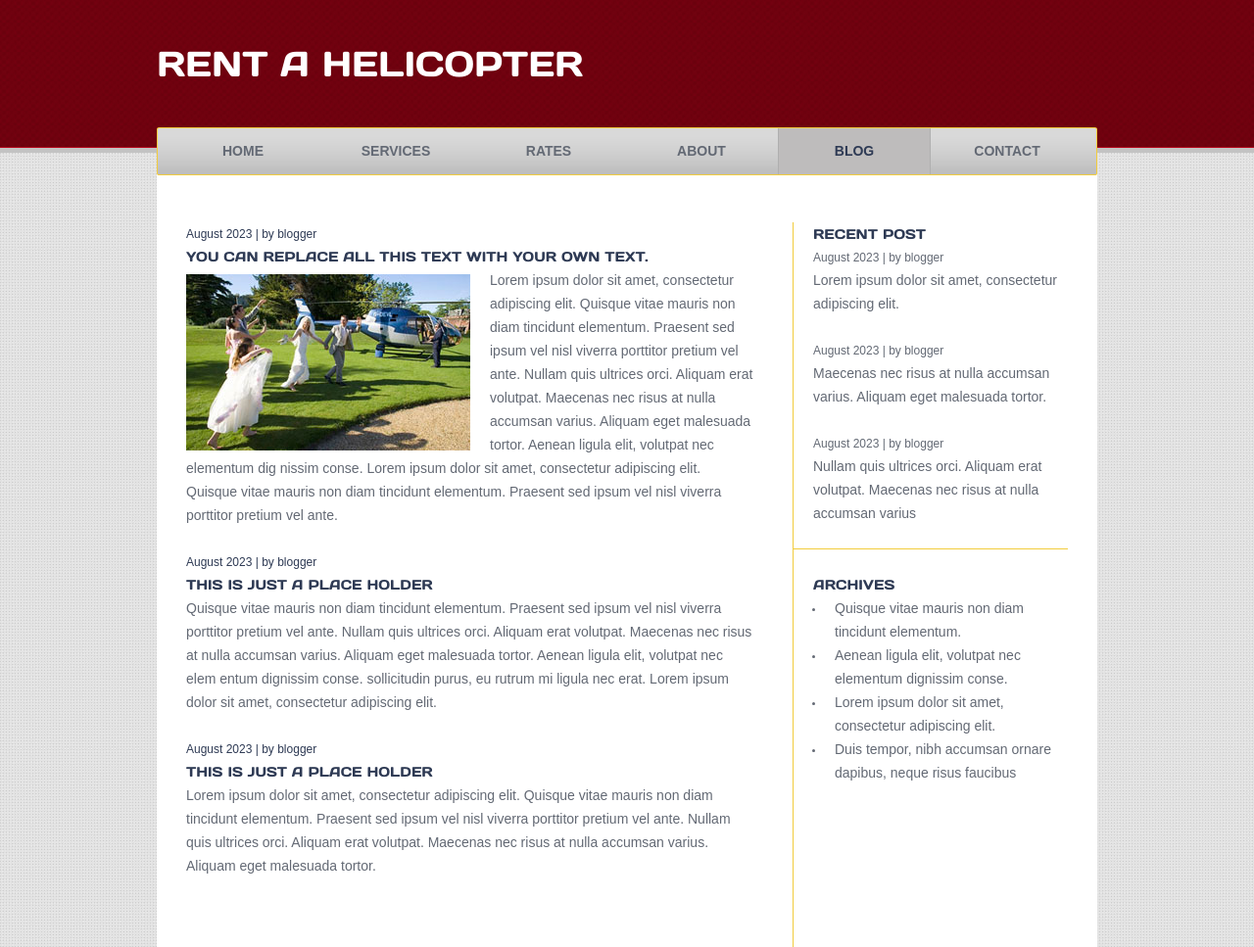
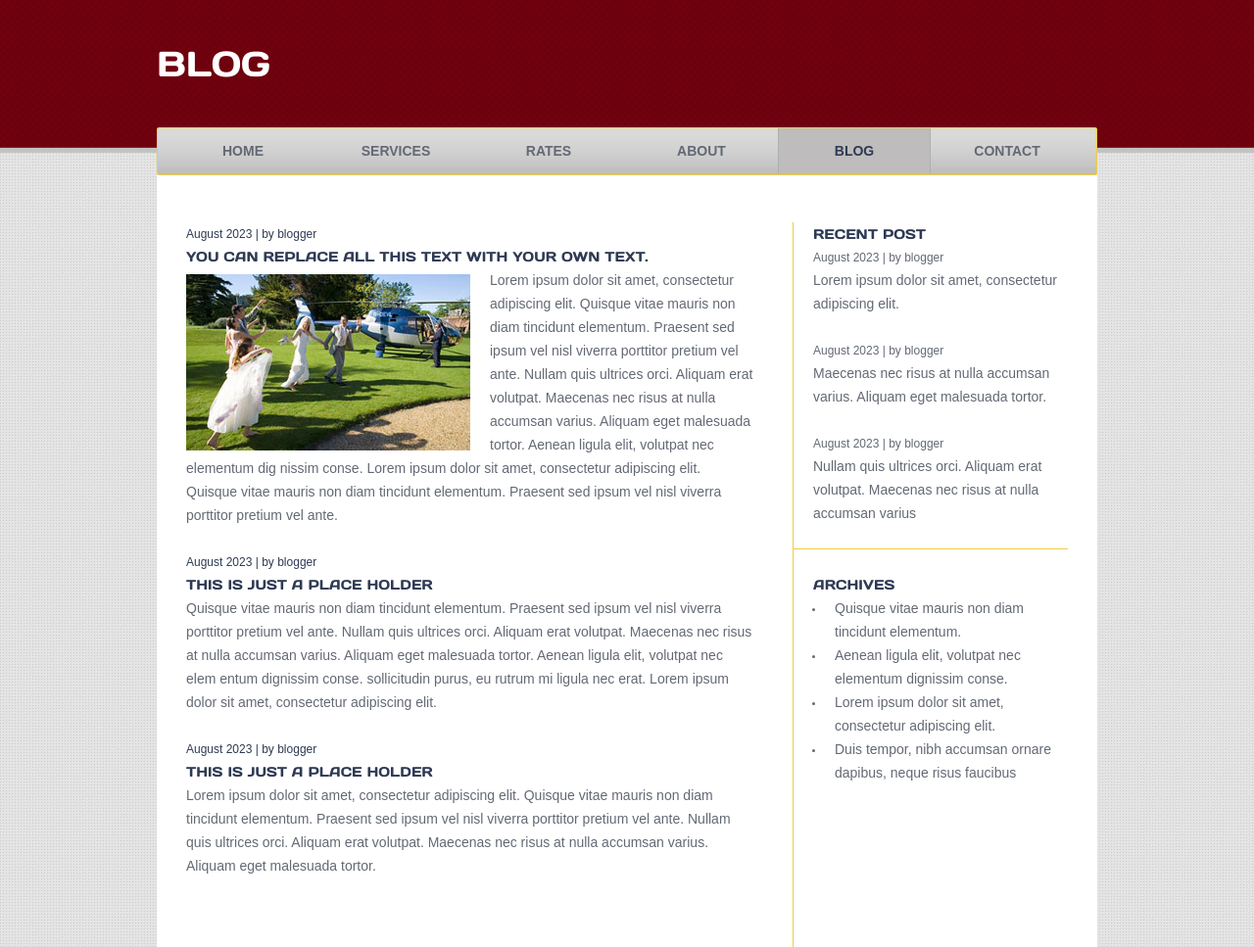
Before and after one commit to lenguyennhuhang20-eng/002, a plain HTML site: page blog.html in a window 1280 px wide. Shown: the top 967 px of the page at 98% size. Drawn offline with Linux system fonts and the light colour scheme.

Commit message:
Add files via upload

```diff
--- a/blog.html
+++ b/blog.html
@@ -10,7 +10,7 @@
 	<div id="page">
 		<div id="header">
 			<div class="background">
-				<h1 id="logo"> <a href="index.html">Rent a Helicopter</a> </h1>
+				<h1 id="logo"> <a href="index.html">Blog</a> </h1>
 				<div id="navigation">
 					<ul>
 						<li>
```
Also changed, not shown: about.html (+1 -1 lines), contact.html (+1 -1 lines), services.html (+1 -1 lines).
